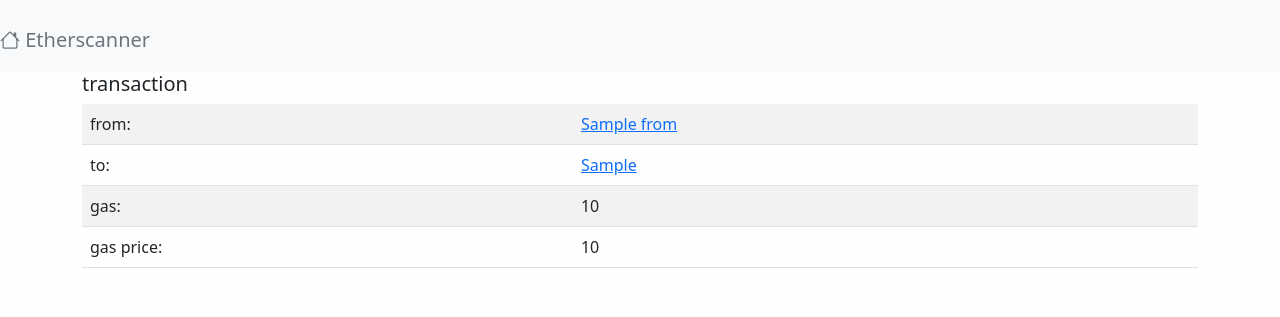
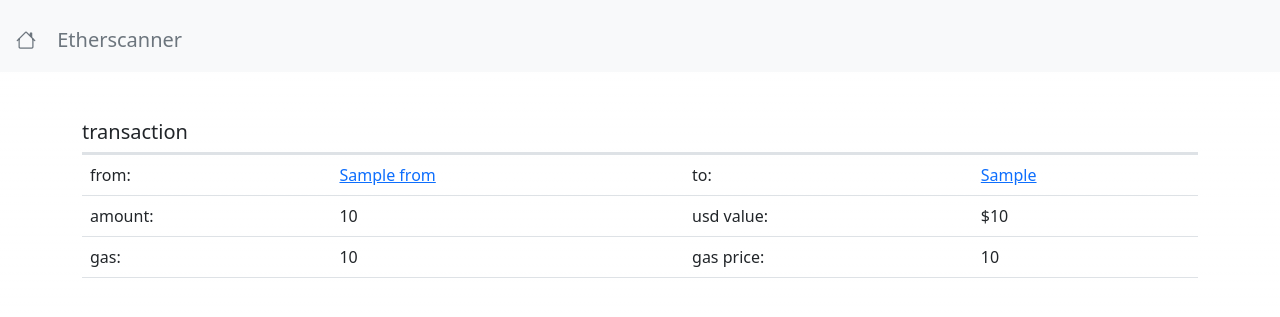
Before and after one commit to takumidriver/etherscanner, a Flask app: template templates/transaction.html in a window 1280 px wide. Shown: the top 317 px of the page. Run offline with Flask 2, Linux system fonts and the light colour scheme; the template is opened without the code that fills it: most values are stand-ins (such as "Sample title", 1, 10 or a date in 2020).

Commit message:
added more relevant fields

```diff
--- a/app.py
+++ b/app.py
@@ -43,8 +43,13 @@ def block(block_number):
 @app.route("/tx/<hash>")
 def transaction(hash):
     transaction = w3.eth.get_transaction(hash)
-
-    return render_template("transaction.html", hash=hash, transaction=transaction)
+    amount = w3.fromWei(transaction.value, 'ether')
+    current_price = requests.get(config.url, headers=config.headers, params=config.payload).json()
+    current_value = (current_price['USD'] * float(amount))
+    return render_template("transaction.html", amount=amount,
+        hash=hash,
+        transaction=transaction,
+        current_value=current_value)
 
 @app.template_filter()
 def numberFormat(value):
--- a/templates/layout.html
+++ b/templates/layout.html
@@ -11,7 +11,7 @@
   <body class="bg-gradient">
     <nav class="navbar navbar-light bg-light">
       <h1>
-        <a class="navbar-brand text-secondary" href="/"><i class="bi bi-house"></i> Etherscanner</a>
+        <a class="navbar-brand text-secondary" href="/"><i class="bi bi-house p-3"></i> Etherscanner</a>
 
       </h1>
     </nav>
--- a/templates/transaction.html
+++ b/templates/transaction.html
@@ -2,22 +2,24 @@
 
 {% block content %}
 
-<div class="container">
+<div class="container pt-5">
   <h5>transaction</h5>
-  <table class="table table-striped">
+  <table class="table border-top border-3">
     <tr>
       <td>from:</td>
       <td><a href="/address/{{transaction.from}}">{{transaction.from}}</a></td>
-      </tr>
-      <tr>
       <td>to: </td>
       <td><a href="/address/{{transaction.to}}">{{transaction.to}}</a></td>
     </tr>
     <tr>
+      <td>amount: </td>
+      <td>{{amount}}</td>
+      <td>usd value: </td>
+      <td>${{current_value | numberFormat}}</td>
+    </tr>
+    <tr>
       <td>gas: </td>
       <td>{{transaction.gas | numberFormat}}</td>
-      </tr>
-      <tr>
       <td>gas price: </td>
       <td>{{transaction.gasPrice | numberFormat}}</td>
     </tr>
```
Also changed, not shown: templates/address.html (+9 -6 lines), templates/block.html (+22 -7 lines), templates/index.html (+8 -5 lines). Lines whose indentation alone changed are shown as unchanged.
